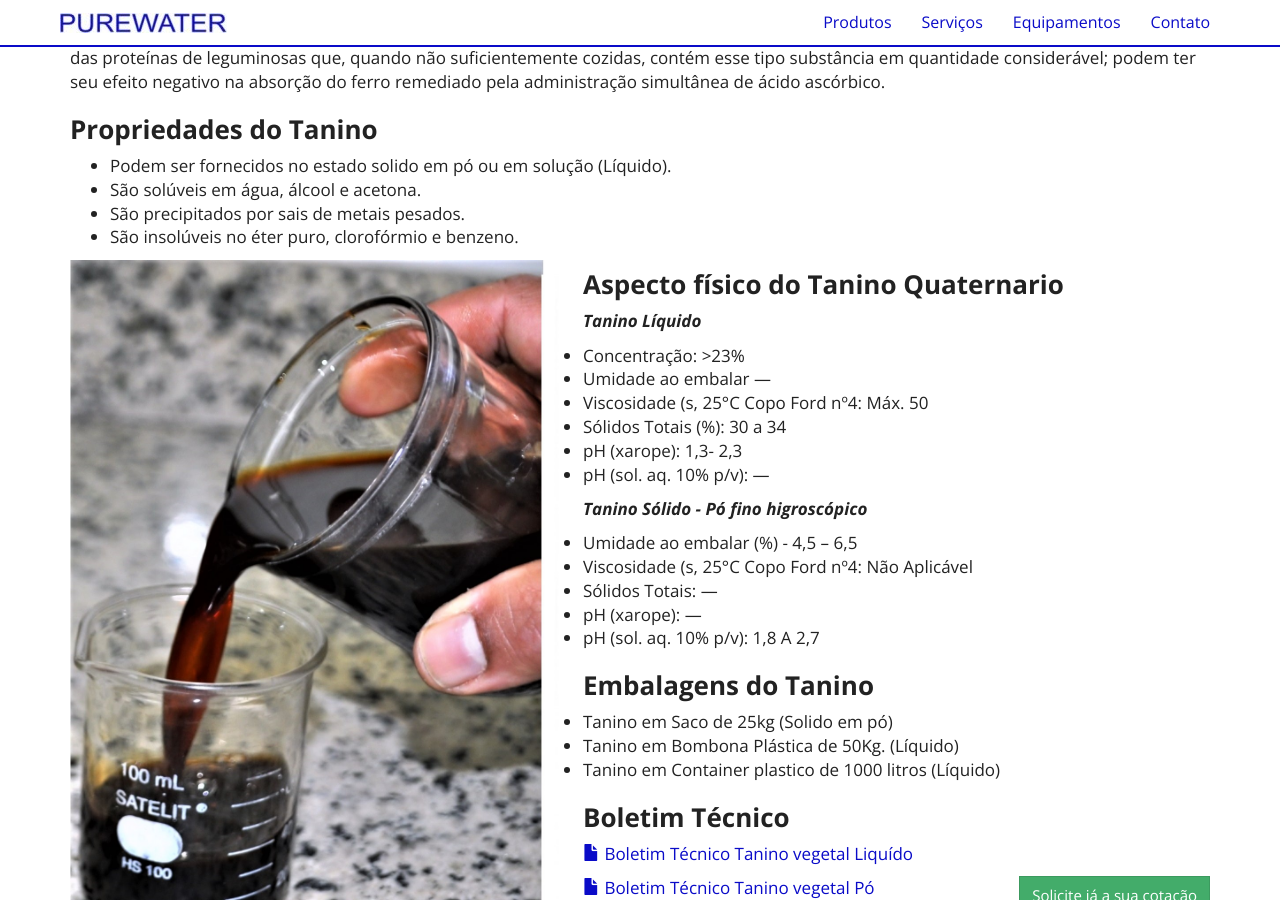
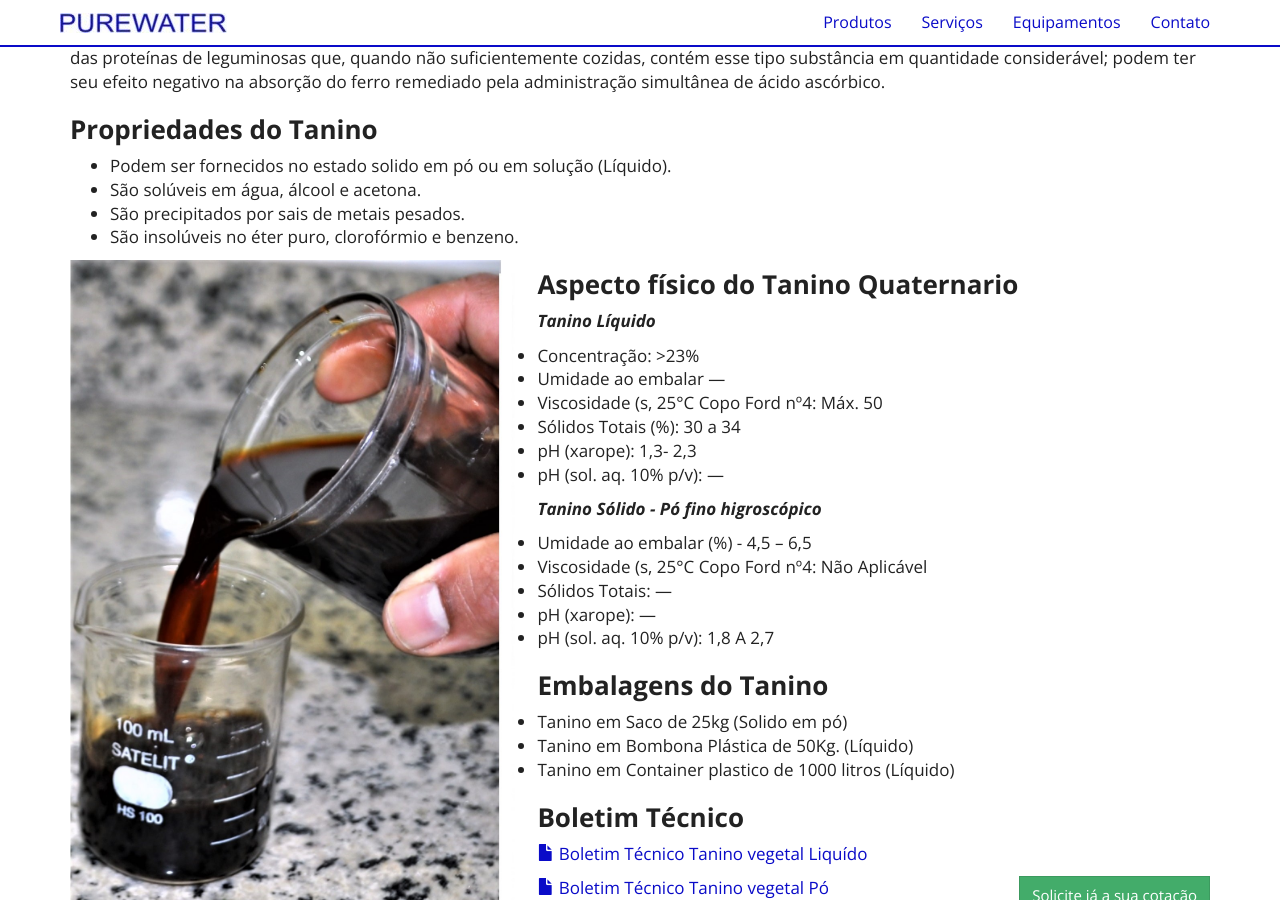
Before and after one commit to purewaterefluentes/purewaterefluentes.github.io, a Jekyll site: the page built from produtos/tanino-vegetal.md, in a window 1280 px wide and 900 px high, scrolled down 912 px. Built offline with Jekyll 4.4.1, drawn with Linux system fonts in a browser that asks for light colours; nearby versions of some CDN libraries; library files that are not in the unit come from our copies.

Commit message:
Update tanino-vegetal.md

```diff
--- a/produtos/tanino-vegetal.md
+++ b/produtos/tanino-vegetal.md
@@ -34,7 +34,7 @@
 - São precipitados por sais de metais pesados.
 - São insolúveis no éter puro, clorofórmio e benzeno.
 
-<img class="img-responsive pull-left" style="max-width: 45%;" src="../../website/images/pequeno/AQUAFLOC-SL TAN.JPG" alt="Tanino Vegetal Quaternário">
+<img class="img-responsive pull-left" style="max-width: 41%;" src="../../website/images/pequeno/AQUAFLOC-SL TAN.JPG" alt="Tanino Vegetal Quaternário">
 
 ### **Aspecto físico do Tanino Quaternario**
 
```
